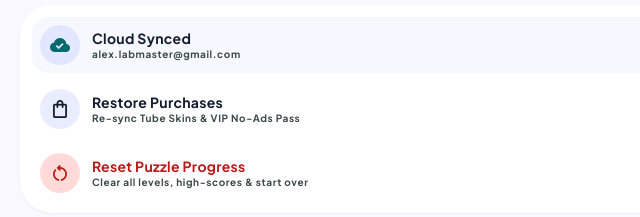
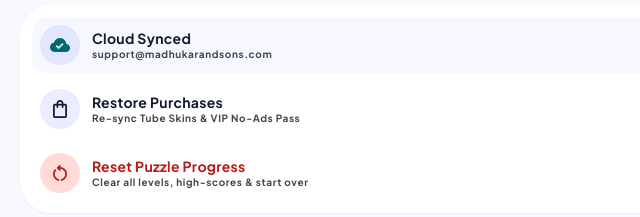
Before and after one commit to yogeshmadhukar-apps/ColorTube-Game, a plain HTML site: page stitch_colortube_game_ui_ux/stitch_colortube_game_ui_ux/game_settings_screen/code.html in a window 1280 px wide. Shown: the part 805-1022 px from the top of the page, 0-640 px from the left. Drawn offline with nearby package versions, Linux system fonts and the light colour scheme.

Commit message:
chore: sanitize mockup email and add suppressUnsupportedCompileSdk for SDK 36

```diff
--- a/stitch_colortube_game_ui_ux/stitch_colortube_game_ui_ux/game_settings_screen/code.html
+++ b/stitch_colortube_game_ui_ux/stitch_colortube_game_ui_ux/game_settings_screen/code.html
@@ -173,7 +173,7 @@
 </div>
 <div class="flex flex-col min-w-0">
 <span class="font-label-lg text-label-lg text-on-surface truncate">Cloud Synced</span>
-<span class="font-label-sm text-label-sm text-on-surface-variant truncate">alex.labmaster@gmail.com</span>
+<span class="font-label-sm text-label-sm text-on-surface-variant truncate">support@madhukarandsons.com</span>
 </div>
 </div>
 <span class="px-space-sm py-1 rounded-full bg-primary/10 text-primary font-label-sm text-label-sm font-bold shrink-0">Active</span>
```
Also changed, not shown: 1 other file.
